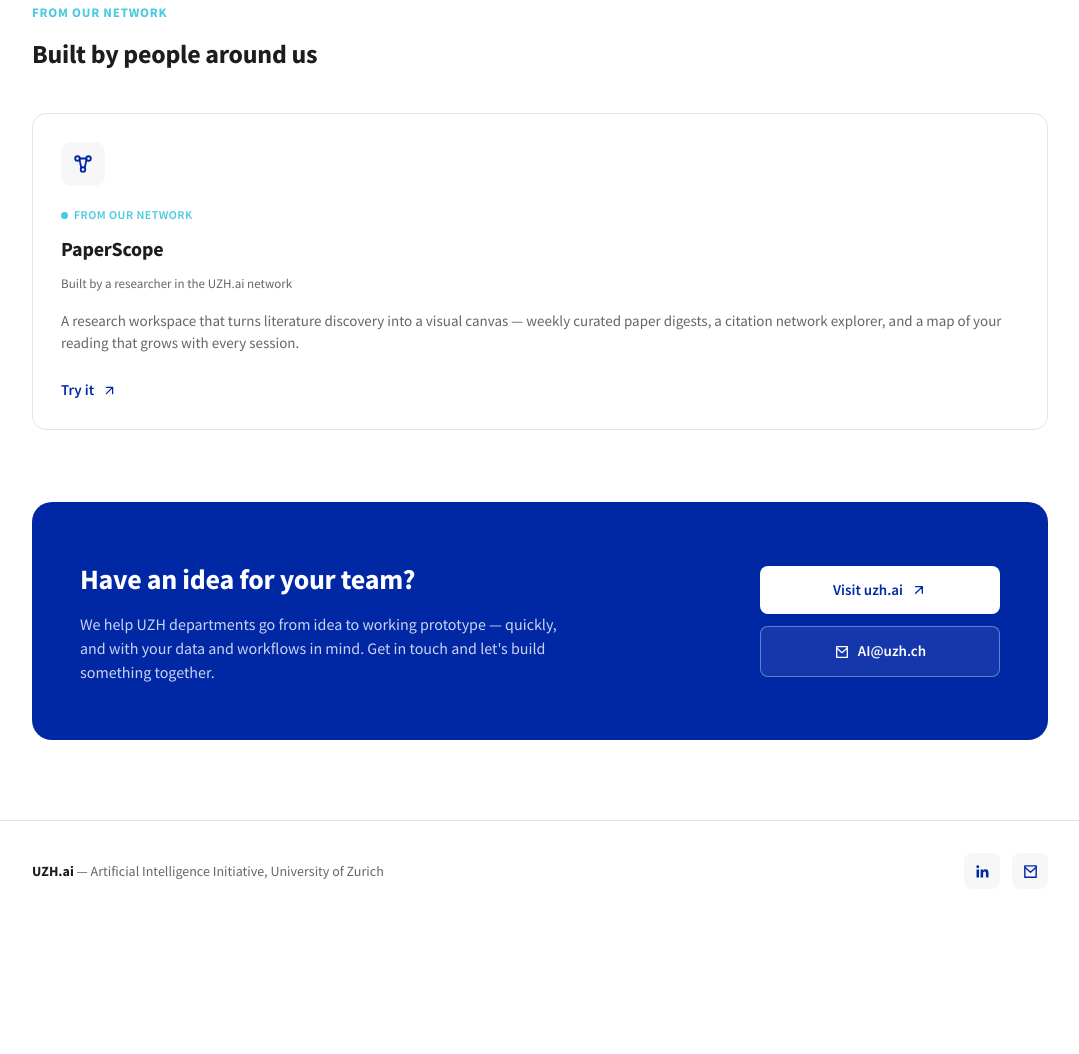
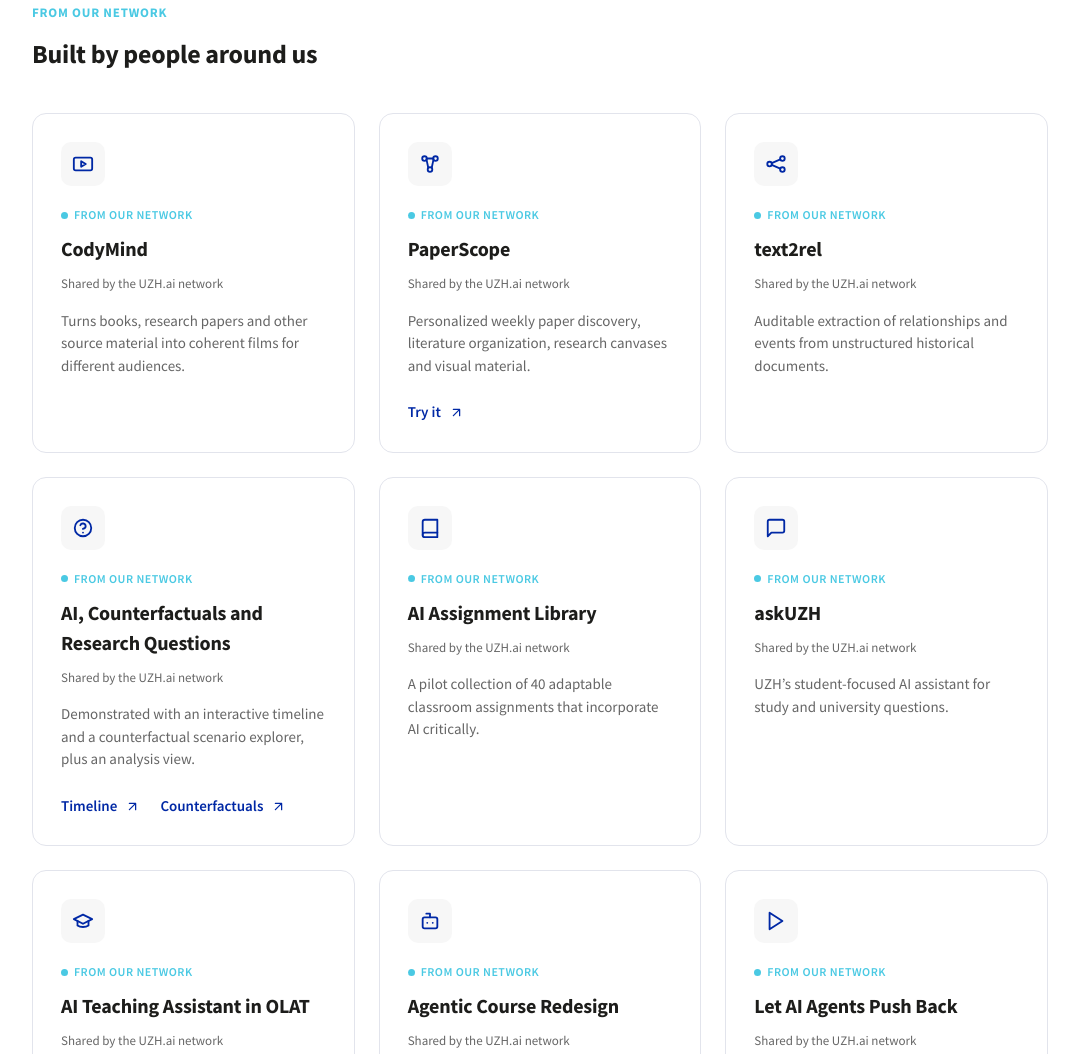
Before and after one commit to AI-UZH/uzh-ai-demos, a plain HTML site: page index.html in a window 1280 px wide. Shown: the part 1554-2608 px from the top of the page, without its empty margins (100-1179 px from the left). Before the commit the page ends 2491 px from the top, so only its background shows below. Drawn offline with Linux system fonts and the light colour scheme.

Commit message:
Add network tools: CodyMind, text2rel, askUZH, ScorePion and more
Support cards with no link or several links.

Co-Authored-By: Claude Sonnet 5.5 <noreply@anthropic.com>
Claude-Session: https://claude.ai/code/session_01VbRsoFVjEn1hqfQWnDeZ8x

```diff
--- a/index.html
+++ b/index.html
@@ -205,6 +205,8 @@
     height: 15px;
     transition: transform .15s ease;
   }
+
+  .demo-links { display: flex; flex-wrap: wrap; gap: 8px 20px; }
 
   .demo-card:hover .demo-link svg { transform: translate(3px, -3px); }
 
@@ -451,13 +453,94 @@
   const networkTools = [
     {
       tag: "From our network",
+      title: "CodyMind",
+      credit: "Shared by the UZH.ai network",
+      description: "Turns books, research papers and other source material into coherent films for different audiences.",
+      icon: `<svg viewBox="0 0 24 24" fill="none" stroke="#0028A5" stroke-width="2" stroke-linecap="round" stroke-linejoin="round"><rect x="2" y="5" width="20" height="14" rx="2"/><path d="m10 9 5 3-5 3z"/></svg>`
+    },
+    {
+      tag: "From our network",
       title: "PaperScope",
-      credit: "Built by a researcher in the UZH.ai network",
-      description: "A research workspace that turns literature discovery into a visual canvas — weekly curated paper digests, a citation network explorer, and a map of your reading that grows with every session.",
+      credit: "Shared by the UZH.ai network",
+      description: "Personalized weekly paper discovery, literature organization, research canvases and visual material.",
       url: "https://thepaperscope.com/",
       icon: `<svg viewBox="0 0 24 24" fill="none" stroke="#0028A5" stroke-width="2" stroke-linecap="round" stroke-linejoin="round"><circle cx="6" cy="6" r="2.5"/><circle cx="18" cy="6" r="2.5"/><circle cx="12" cy="18" r="2.5"/><path d="M8.2 7.2 10 15.5M15.8 7.2 14 15.5M8.3 6h7.4"/></svg>`
+    },
+    {
+      tag: "From our network",
+      title: "text2rel",
+      credit: "Shared by the UZH.ai network",
+      description: "Auditable extraction of relationships and events from unstructured historical documents.",
+      icon: `<svg viewBox="0 0 24 24" fill="none" stroke="#0028A5" stroke-width="2" stroke-linecap="round" stroke-linejoin="round"><circle cx="5" cy="12" r="2.5"/><circle cx="19" cy="6" r="2.5"/><circle cx="19" cy="18" r="2.5"/><path d="M7.3 11l9.4-4M7.3 13l9.4 4"/></svg>`
+    },
+    {
+      tag: "From our network",
+      title: "AI, Counterfactuals and Research Questions",
+      credit: "Shared by the UZH.ai network",
+      description: "Demonstrated with an interactive timeline and a counterfactual scenario explorer, plus an analysis view.",
+      links: [{ label: "Timeline", url: "https://timeliner.manus.space/timeline/7560001" }, { label: "Counterfactuals", url: "https://counterfactuals.manus.space/pfade?szenario=360001" }],
+      icon: `<svg viewBox="0 0 24 24" fill="none" stroke="#0028A5" stroke-width="2" stroke-linecap="round" stroke-linejoin="round"><circle cx="12" cy="12" r="9"/><path d="M9.1 9a3 3 0 0 1 5.8 1c0 2-3 3-3 3M12 17h.01"/></svg>`
+    },
+    {
+      tag: "From our network",
+      title: "AI Assignment Library",
+      credit: "Shared by the UZH.ai network",
+      description: "A pilot collection of 40 adaptable classroom assignments that incorporate AI critically.",
+      icon: `<svg viewBox="0 0 24 24" fill="none" stroke="#0028A5" stroke-width="2" stroke-linecap="round" stroke-linejoin="round"><path d="M4 19.5A2.5 2.5 0 0 1 6.5 17H20V3H6.5A2.5 2.5 0 0 0 4 5.5z"/><path d="M4 19.5A2.5 2.5 0 0 0 6.5 22H20v-5"/></svg>`
+    },
+    {
+      tag: "From our network",
+      title: "askUZH",
+      credit: "Shared by the UZH.ai network",
+      description: "UZH’s student-focused AI assistant for study and university questions.",
+      icon: `<svg viewBox="0 0 24 24" fill="none" stroke="#0028A5" stroke-width="2" stroke-linecap="round" stroke-linejoin="round"><path d="M21 15a2 2 0 0 1-2 2H7l-4 4V5a2 2 0 0 1 2-2h14a2 2 0 0 1 2 2z"/></svg>`
+    },
+    {
+      tag: "From our network",
+      title: "AI Teaching Assistant in OLAT",
+      credit: "Shared by the UZH.ai network",
+      description: "The UZH pilot that answers questions based on OLAT course material.",
+      icon: `<svg viewBox="0 0 24 24" fill="none" stroke="#0028A5" stroke-width="2" stroke-linecap="round" stroke-linejoin="round"><path d="M22 10 12 5 2 10l10 5z"/><path d="M6 12v5c3 2 9 2 12 0v-5"/></svg>`
+    },
+    {
+      tag: "From our network",
+      title: "Agentic Course Redesign",
+      credit: "Shared by the UZH.ai network",
+      description: "An open GitHub workflow in which specialist agents review course design while lecturers retain control at defined checkpoints.",
+      icon: `<svg viewBox="0 0 24 24" fill="none" stroke="#0028A5" stroke-width="2" stroke-linecap="round" stroke-linejoin="round"><path d="M12 8V4H8"/><rect x="4" y="8" width="16" height="12" rx="2"/><path d="M9 14h.01M15 14h.01"/></svg>`
+    },
+    {
+      tag: "From our network",
+      title: "Let AI Agents Push Back",
+      credit: "Shared by the UZH.ai network",
+      description: "Related UZH session and recording resources on using agents to challenge and redesign course materials.",
+      icon: `<svg viewBox="0 0 24 24" fill="none" stroke="#0028A5" stroke-width="2" stroke-linecap="round" stroke-linejoin="round"><polygon points="5 3 19 12 5 21"/></svg>`
+    },
+    {
+      tag: "From our network",
+      title: "Cloud-powered JupyterHub for education",
+      credit: "Shared by the UZH.ai network",
+      description: "Documentation for course deployments, OLAT integration, collaboration, storage, and CPU/GPU resources.",
+      icon: `<svg viewBox="0 0 24 24" fill="none" stroke="#0028A5" stroke-width="2" stroke-linecap="round" stroke-linejoin="round"><path d="M17.5 19a4.5 4.5 0 1 0-1.4-8.8A6 6 0 1 0 6 18.5z"/></svg>`
+    },
+    {
+      tag: "From our network",
+      title: "ScorePion",
+      credit: "Shared by the UZH.ai network",
+      description: "Validates numerical data produced by language models through interactive visual analysis.",
+      icon: `<svg viewBox="0 0 24 24" fill="none" stroke="#0028A5" stroke-width="2" stroke-linecap="round" stroke-linejoin="round"><path d="M3 3v18h18"/><path d="m7 15 4-4 3 3 5-6"/></svg>`
     }
   ];
+
+  const arrow = `<svg viewBox="0 0 24 24" fill="none" stroke="currentColor" stroke-width="2" stroke-linecap="round" stroke-linejoin="round"><path d="M7 17 17 7M7 7h10v10"/></svg>`;
+
+  // A card can have a single "url" (Try it), several "links" ({label, url}), or neither.
+  function linksHtml(d) {
+    const links = d.links || (d.url ? [{ label: "Try it", url: d.url }] : []);
+    if (!links.length) return '';
+    return `<div class="demo-links">${links.map(l =>
+      `<a class="demo-link" href="${l.url}" target="_blank" rel="noopener">${l.label} ${arrow}</a>`).join('')}</div>`;
+  }
 
   function renderCards(list, showCredit) {
     return list.map(d => `
@@ -467,10 +550,7 @@
       <h3>${d.title}</h3>
       ${showCredit ? `<div class="demo-credit">${d.credit}</div>` : ''}
       <p>${d.description}</p>
-      <a class="demo-link" href="${d.url}" target="_blank" rel="noopener">
-        Try it
-        <svg viewBox="0 0 24 24" fill="none" stroke="currentColor" stroke-width="2" stroke-linecap="round" stroke-linejoin="round"><path d="M7 17 17 7M7 7h10v10"/></svg>
-      </a>
+      ${linksHtml(d)}
     </div>
   `).join('');
   }
```
Also changed, not shown: 1 other file.
